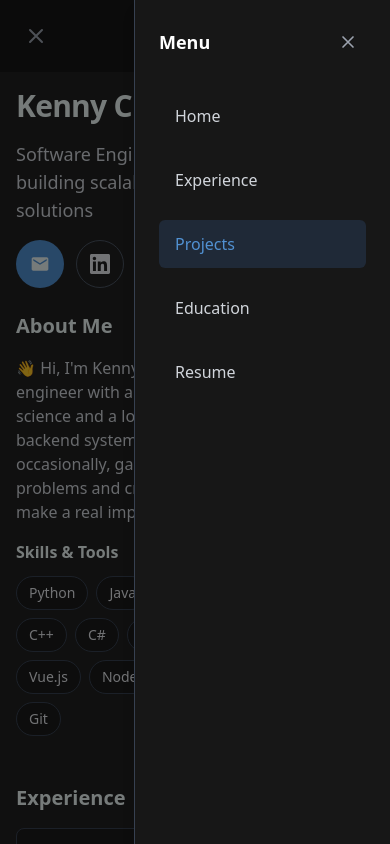
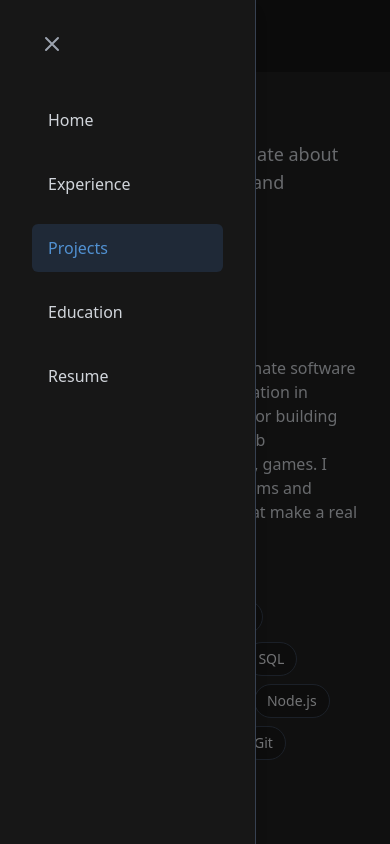
Before and after one commit to kennygchen/kennygchen.github.io, a Next.js app: page / in a window 390 px wide. Both pictures are taken after a click on the button "Toggle mobile menu". Shown: the top 844 px of the page. Built offline with nearby package versions, Linux system fonts and the light colour scheme.

Commit message:
Fix hamburger menu being on the right and some bugs

```diff
--- a/app/layout.js
+++ b/app/layout.js
@@ -2,6 +2,7 @@
 import "./globals.css";
 import NavLinks from "./ui/nav-links";
 import ScrollToTop from "./ui/scroll-to-top";
+import Footer from "./ui/footer";
 
 const geistSans = localFont({
   src: "./fonts/GeistVF.woff",
@@ -17,7 +18,11 @@
 export const metadata = {
   title: "Kenny Chen",
   description: "Portfolio of Kenny Chen: experience, projects, skills, and contact.",
-  viewport: "width=device-width, initial-scale=1",
+};
+
+export const viewport = {
+  width: "device-width",
+  initialScale: 1,
 };
 
 export default function RootLayout({ children }) {
@@ -26,12 +31,15 @@
       <body
         className={`${geistSans.variable} ${geistMono.variable} antialiased`}
       >
-        <header className="sticky top-0 z-50 p-4 sm:p-6 bg-[--color-black] md:px-32 lg:px-48 xl:px-64">
-          <NavLinks />
+        <header className="sticky top-0 z-50 px-8 py-4 sm:p-6 bg-[--color-black] md:px-32 lg:px-48 xl:px-64">
+          <div className="flex justify-between items-center md:justify-start">
+            <NavLinks />
+          </div>
         </header>
-        <main className="flex flex-col p-4 sm:p-6 md:px-32 lg:px-48 xl:px-64">
+        <main className="flex flex-col px-8 py-4 pb-8 sm:p-6 sm:pb-12 md:px-32 md:pb-16 lg:px-48 lg:pb-20 xl:px-64 xl:pb-24">
           {children}
         </main>
+        <Footer />
         <ScrollToTop />
       </body>
     </html>
--- /dev/null
+++ b/app/ui/footer.jsx
@@ -0,0 +1,44 @@
+export default function Footer() {
+   return (
+      <footer className="bg-[#1b1b1b] border-t border-gray-700 px-8 py-6 sm:px-6 md:px-32 lg:px-48 xl:px-64">
+         <div className="flex flex-col sm:flex-row justify-between items-center gap-4">
+            <div className="text-sm text-gray-400">
+               © {new Date().getFullYear()} Kenny Chen. All rights reserved.
+            </div>
+            <div className="flex gap-3">
+               <a
+                  href="mailto:kennygchen@yahoo.com"
+                  className="w-10 h-10 rounded-full bg-[--color-secondary] text-[--color-white] hover:opacity-90 flex items-center justify-center transition-opacity"
+                  aria-label="Send email"
+               >
+                  <svg className="w-5 h-5" fill="currentColor" viewBox="0 0 24 24">
+                     <path d="M20 4H4c-1.1 0-1.99.9-1.99 2L2 18c0 1.1.9 2 2 2h16c1.1 0 2-.9 2-2V6c0-1.1-.9-2-2-2zm0 4l-8 5-8-5V6l8 5 8-5v2z" />
+                  </svg>
+               </a>
+               <a
+                  href="https://www.linkedin.com/in/kennygchen"
+                  target="_blank"
+                  rel="noreferrer noopener"
+                  className="w-10 h-10 rounded-full border border-gray-600 text-gray-200 hover:bg-gray-800 hover:border-gray-500 flex items-center justify-center transition-all"
+                  aria-label="LinkedIn profile"
+               >
+                  <svg className="w-5 h-5" fill="currentColor" viewBox="0 0 24 24">
+                     <path d="M20.447 20.452h-3.554v-5.569c0-1.328-.027-3.037-1.852-3.037-1.853 0-2.136 1.445-2.136 2.939v5.667H9.351V9h3.414v1.561h.046c.477-.9 1.637-1.85 3.37-1.85 3.601 0 4.267 2.37 4.267 5.455v6.286zM5.337 7.433c-1.144 0-2.063-.926-2.063-2.065 0-1.138.92-2.063 2.063-2.063 1.14 0 2.064.925 2.064 2.063 0 1.139-.925 2.065-2.064 2.065zm1.782 13.019H3.555V9h3.564v11.452zM22.225 0H1.771C.792 0 0 .774 0 1.729v20.542C0 23.227.792 24 1.771 24h20.451C23.2 24 24 23.227 24 22.271V1.729C24 .774 23.2 0 22.222 0h.003z" />
+                  </svg>
+               </a>
+               <a
+                  href="https://github.com/kennygchen"
+                  target="_blank"
+                  rel="noreferrer noopener"
+                  className="w-10 h-10 rounded-full border border-gray-600 text-gray-200 hover:bg-gray-800 hover:border-gray-500 flex items-center justify-center transition-all"
+                  aria-label="GitHub profile"
+               >
+                  <svg className="w-5 h-5" fill="currentColor" viewBox="0 0 24 24">
+                     <path d="M12 0c-6.626 0-12 5.373-12 12 0 5.302 3.438 9.8 8.207 11.387.599.111.793-.261.793-.577v-2.234c-3.338.726-4.033-1.416-4.033-1.416-.546-1.387-1.333-1.756-1.333-1.756-1.089-.745.083-.729.083-.729 1.205.084 1.839 1.237 1.839 1.237 1.07 1.834 2.807 1.304 3.492.997.107-.775.418-1.305.762-1.604-2.665-.305-5.467-1.334-5.467-5.931 0-1.311.469-2.381 1.236-3.221-.124-.303-.535-1.524.117-3.176 0 0 1.008-.322 3.301 1.23.957-.266 1.983-.399 3.003-.404 1.02.005 2.047.138 3.006.404 2.291-1.552 3.297-1.23 3.297-1.23.653 1.653.242 2.874.118 3.176.77.84 1.235 1.911 1.235 3.221 0 4.609-2.807 5.624-5.479 5.921.43.372.823 1.102.823 2.222v3.293c0 .319.192.694.801.576 4.765-1.589 8.199-6.086 8.199-11.386 0-6.627-5.373-12-12-12z" />
+                  </svg>
+               </a>
+            </div>
+         </div>
+      </footer>
+   );
+}
--- a/app/ui/nav-links.jsx
+++ b/app/ui/nav-links.jsx
@@ -163,50 +163,8 @@
 
   return (
     <>
-      {/* Desktop Navigation */}
-      <nav className="hidden md:flex gap-4 lg:gap-6 text-base lg:text-lg font-medium">
-        {homeSections.map((section) => {
-          if (section.isLink) {
-            return (
-              <Link
-                key={section.name}
-                href={section.href}
-                className={clsx(
-                  'hover:text-gray-300',
-                  {
-                    'text-[--color-secondary] border-b-2 border-[--color-secondary]': pathname === section.href,
-                    'text-gray-400': pathname !== section.href,
-                  }
-                )}
-              >
-                {section.name}
-              </Link>
-            );
-          }
-
-          // Show section navigation on all pages, but only make them functional on home page
-          const isActive = isHomePage && (section.isHome ? activeSection === 'hero' || activeSection === '' : activeSection === section.href.substring(1));
-
-          return (
-            <button
-              key={section.name}
-              onClick={() => handleNavClick(section.href)}
-              className={clsx(
-                'transition-colors',
-                {
-                  'text-[--color-secondary] border-b-2 border-[--color-secondary]': isActive,
-                  'text-gray-400 hover:text-gray-300': !isActive,
-                }
-              )}
-            >
-              {section.name}
-            </button>
-          );
-        })}
-      </nav>
-
       {/* Mobile Hamburger Menu */}
-      <div className="md:hidden">
+      <div className="md:hidden order-first">
         {/* Hamburger Button */}
         <button
           onClick={() => setIsMobileMenuOpen(!isMobileMenuOpen)}
@@ -219,36 +177,26 @@
             stroke="currentColor"
             viewBox="0 0 24 24"
           >
-            {isMobileMenuOpen ? (
-              <path
-                strokeLinecap="round"
-                strokeLinejoin="round"
-                strokeWidth={2}
-                d="M6 18L18 6M6 6l12 12"
-              />
-            ) : (
             <path
               strokeLinecap="round"
               strokeLinejoin="round"
               strokeWidth={2}
               d="M4 6h16M4 12h16M4 18h16"
             />
-            )}
           </svg>
         </button>
 
         {/* Mobile Menu Overlay */}
-        {isMobileMenuOpen && (
-          <div className="fixed inset-0 z-50 bg-black bg-opacity-50" onClick={() => setIsMobileMenuOpen(false)}>
-            <div className="fixed top-0 right-0 h-full w-64 bg-[--color-black] border-l border-gray-700 shadow-lg">
-              <div className="p-6">
-                <div className="flex justify-between items-center mb-8">
-                  <h2 className="text-lg font-semibold text-white">Menu</h2>
+        <div className={`fixed inset-0 z-50 transition-opacity duration-300 ${isMobileMenuOpen ? 'opacity-100 pointer-events-auto' : 'opacity-0 pointer-events-none'}`}>
+          <div className="absolute inset-0 bg-black bg-opacity-50" onClick={() => setIsMobileMenuOpen(false)} />
+          <div className={`fixed top-0 left-0 h-full w-64 bg-[--color-black] border-r border-gray-700 shadow-lg transform transition-transform duration-300 ease-in-out ${isMobileMenuOpen ? 'translate-x-0' : '-translate-x-full'}`}>
+            <div className="px-8 py-6">
+              <div className="flex justify-start items-center mb-8">
                 <button
                   onClick={() => setIsMobileMenuOpen(false)}
                   className="p-2 rounded-md text-gray-400 hover:text-gray-300 hover:bg-gray-800 transition-colors"
                 >
-                    <svg className="w-5 h-5" fill="none" stroke="currentColor" viewBox="0 0 24 24">
+                  <svg className="w-6 h-6" fill="none" stroke="currentColor" viewBox="0 0 24 24">
                     <path strokeLinecap="round" strokeLinejoin="round" strokeWidth={2} d="M6 18L18 6M6 6l12 12" />
                   </svg>
                 </button>
@@ -298,8 +246,49 @@
             </div>
           </div>
         </div>
+      </div>
+
+      {/* Desktop Navigation */}
+      <nav className="hidden md:flex gap-4 lg:gap-6 text-base lg:text-lg font-medium">
+        {homeSections.map((section) => {
+          if (section.isLink) {
+            return (
+              <Link
+                key={section.name}
+                href={section.href}
+                className={clsx(
+                  'hover:text-gray-300',
+                  {
+                    'text-[--color-secondary] border-b-2 border-[--color-secondary]': pathname === section.href,
+                    'text-gray-400': pathname !== section.href,
+                  }
                 )}
-      </div>
+              >
+                {section.name}
+              </Link>
+            );
+          }
+
+          // Show section navigation on all pages, but only make them functional on home page
+          const isActive = isHomePage && (section.isHome ? activeSection === 'hero' || activeSection === '' : activeSection === section.href.substring(1));
+
+          return (
+            <button
+              key={section.name}
+              onClick={() => handleNavClick(section.href)}
+              className={clsx(
+                'transition-colors',
+                {
+                  'text-[--color-secondary] border-b-2 border-[--color-secondary]': isActive,
+                  'text-gray-400 hover:text-gray-300': !isActive,
+                }
+              )}
+            >
+              {section.name}
+            </button>
+          );
+        })}
+      </nav>
     </>
   );
 }
```
Lines whose indentation alone changed are shown as unchanged.
